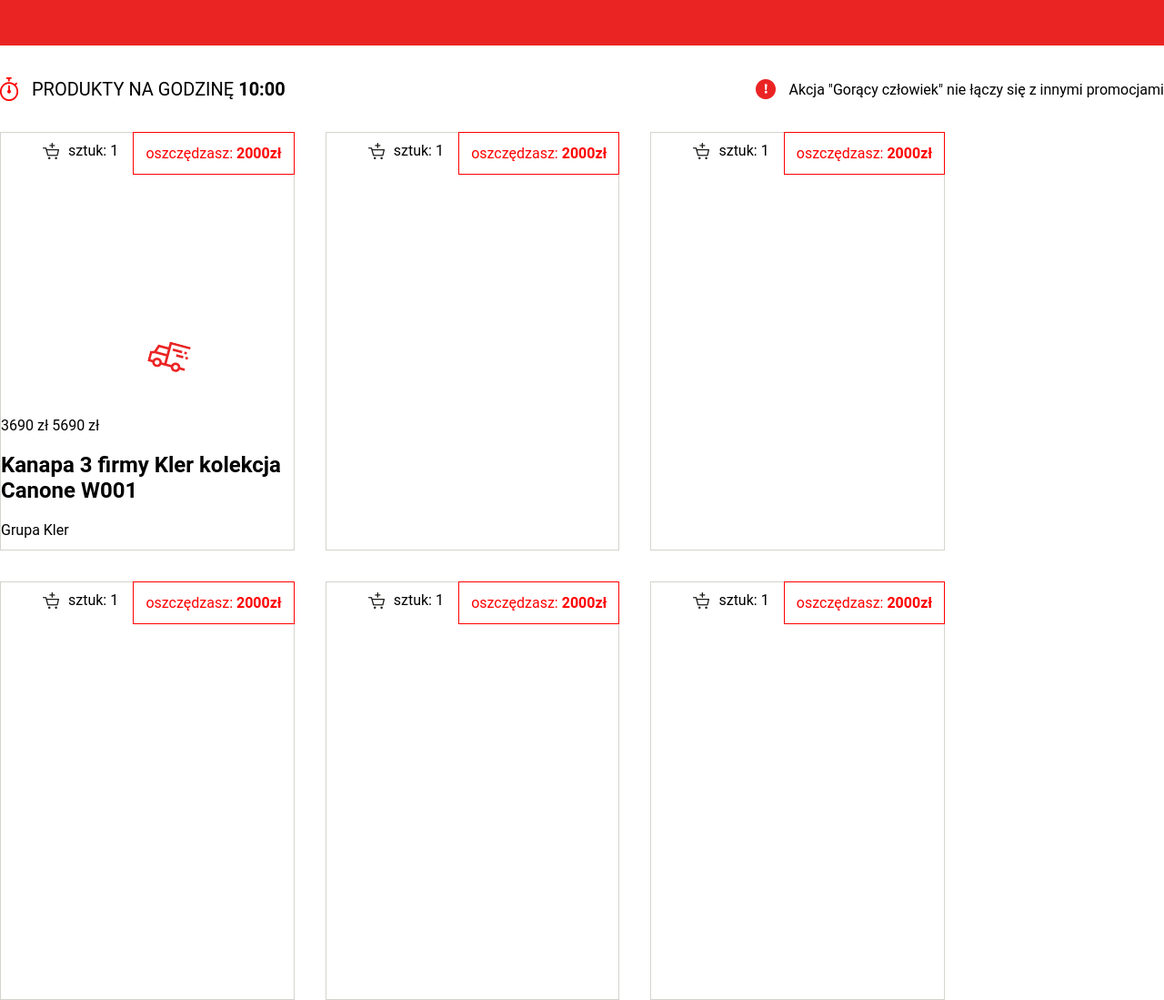
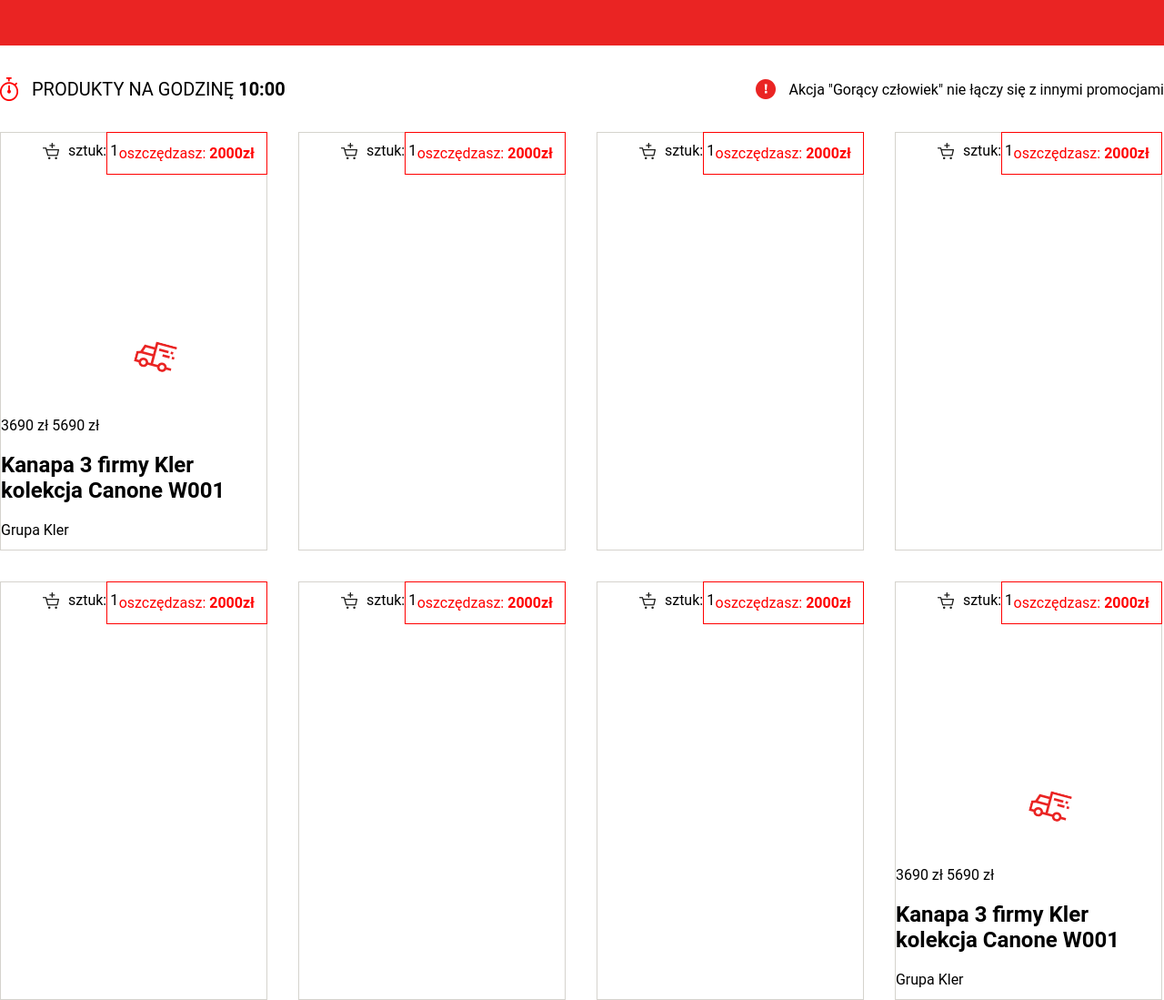
Before and after one commit to Pshemson/shopTask, a plain HTML site: page index.html in a window 1280 px wide. Shown: the part 460-1559 px from the top of the page at 91% size. Drawn offline with Linux system fonts and the light colour scheme.

Commit message:
add styles

```diff
--- a/styles.scss
+++ b/styles.scss
@@ -39,15 +39,14 @@ html, body {
 
 .productsList {
   padding: 0;
-  margin-left: -15px;
-  margin-top: 0;
+  margin: 0 -17px 0 -15px;
   li {
     height: 460px;
     //width: 360px;
     border: 1px solid #d5d3cd;
     display: inline-block;
     margin: 15px 15px;
-    width: calc(100% / 4);
+    width: calc(100% / 4 - 34px);
     a {
       cursor: pointer;
     }
```
Also changed, not shown: index.html (+1 -1 lines), styles.css, 1 other file.
